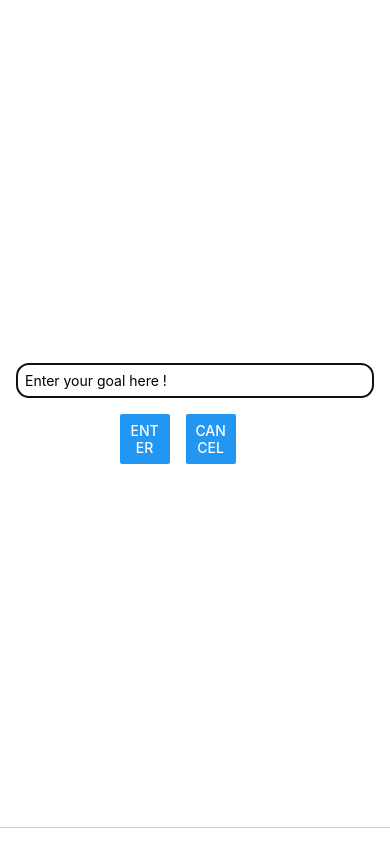
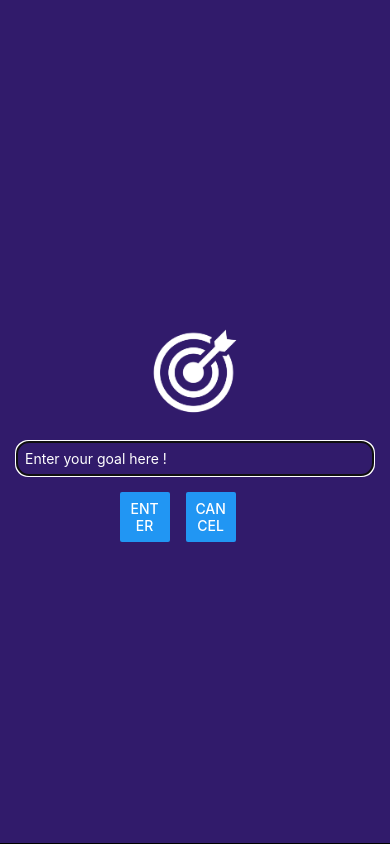
Before and after one commit to mdave94/ToDoList_ReacNative, a React Native app: screen / in a window 390 px wide. Both pictures are taken after a click on the button "ADD GOAL". Built offline with nearby package versions, Linux system fonts and the light colour scheme.

Commit message:
GoalInput.js > Modal is updated with new design

```diff
--- a/App.js
+++ b/App.js
@@ -18,6 +18,7 @@ export default function App() {
       ...currentGoals,
       { text: enteredGoalText, id: Math.random().toString() },
     ]);
+    setModalIsVisible(false)
   }
 
   function deleteGoalhandler(id) {
@@ -27,10 +28,14 @@ export default function App() {
 
   }
 
+  function endAddGoalhendler(){
+    setModalIsVisible(false)
+  }
+
   return (
     <View style={styles.appContainer}>
       <Button title="Add Goal" color="blue" onPress={startAddGoalHandler}/>
-      <GoalInput isVisible={modalIsVisible} addGoalHandler={addGoalHandler} />
+      <GoalInput close={endAddGoalhendler} isVisible={modalIsVisible} addGoalHandler={addGoalHandler} />
       <View style={styles.goalsContainer}>
         <FlatList
           data={goals}
--- a/components/GoalInput.js
+++ b/components/GoalInput.js
@@ -1,5 +1,14 @@
-import { View, TextInput, StyleSheet, Button, Modal } from "react-native";
+import {
+  View,
+  TextInput,
+  StyleSheet,
+  Button,
+  Modal,
+  Image,
+} from "react-native";
 import { useState } from "react";
+
+
 
 function GoalInput(props) {
   const [enteredGoalText, setEnteredGoalText] = useState("");
@@ -16,6 +25,7 @@ function GoalInput(props) {
   return (
     <Modal animationType="slide" visible={props.isVisible}>
       <View style={styles.inputContainer}>
+        <Image style={styles.image} source={require('../assets/images/goal.png')}/>
         <TextInput
           style={styles.textInput}
           placeholder="Enter your goal here !"
@@ -27,7 +37,7 @@ function GoalInput(props) {
             <Button title="Enter" onPress={addGoalHandler} />
           </View>
           <View style={styles.button}>
-            <Button title="Cancel" />
+            <Button title="Cancel" onPress={props.close} />
           </View>
         </View>
       </View>
@@ -44,23 +54,31 @@ const styles = StyleSheet.create({
     width: "100%",
     borderRadius: 12,
     padding: 8,
+    color:'white',
   },
   inputContainer: {
-    padding:16,
+    padding: 16,
     flexDirection: "column",
     justifyContent: "center",
     alignItems: "center",
-    marginBottom: 16,
+
     borderBottomWidth: 1,
-    borderBottomColor: "#cccccc",
+
     flex: 1,
+    backgroundColor:'#311b6b',
   },
   buttonContainer: {
     flexDirection: "row",
-    marginTop:16,
+    marginTop: 16,
   },
   button: {
     width: "30%",
     marginHorizontal: 8,
   },
+  image:{
+    width:100,
+    height:100,
+    margin:20,
+
+  }
 });
```
Also changed, not shown: assets/images/goal.png (added).
